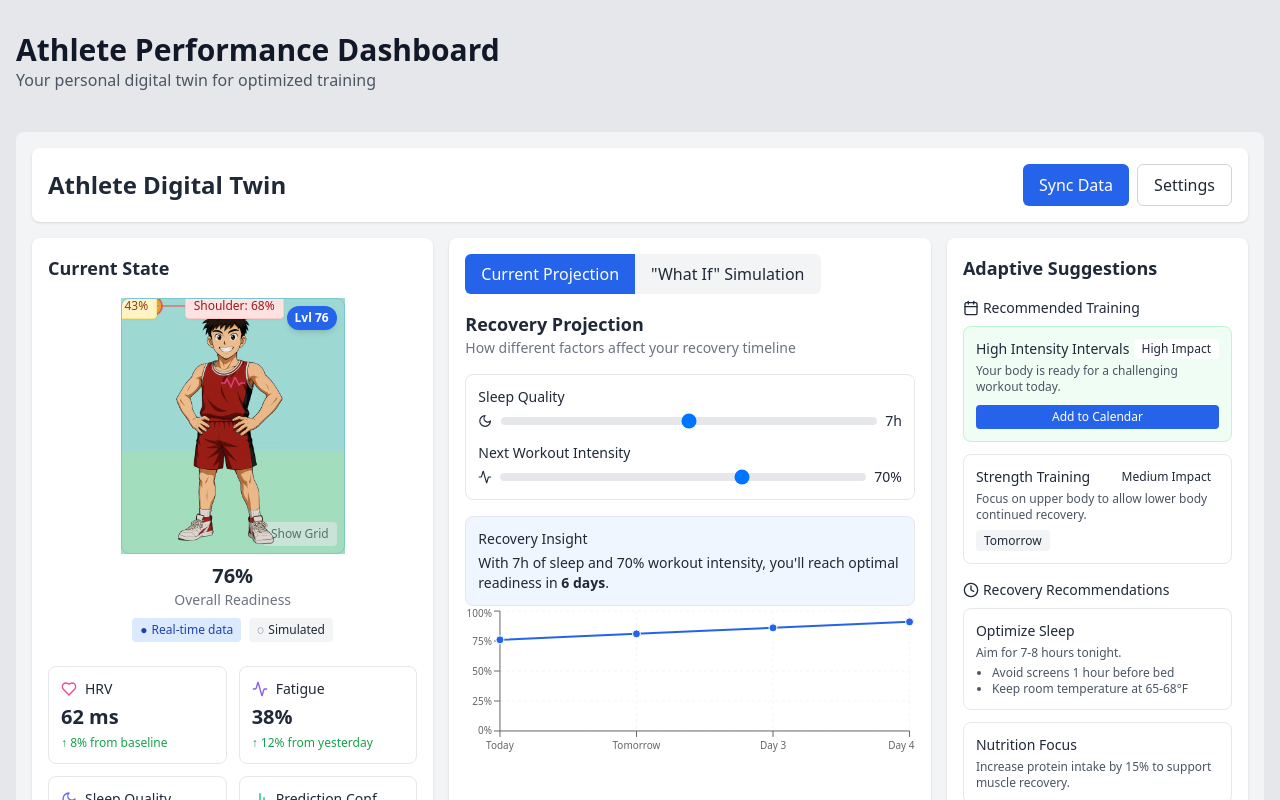
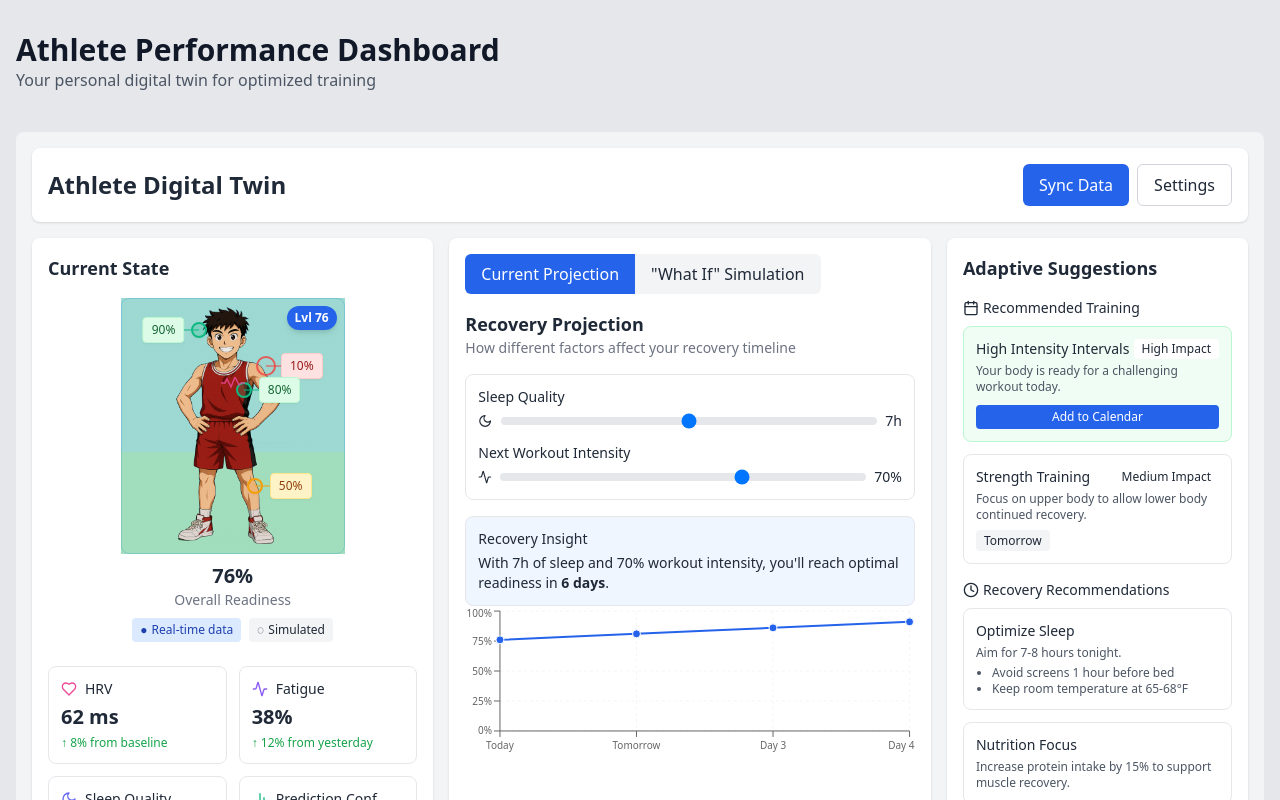
Before and after one commit to VolkerFelix/digital-twin-app, a React (Create React App) app: page / in a window 1280 px wide. Shown: the top 800 px of the page. Built offline with nearby package versions, Linux system fonts and the light colour scheme.

Commit message:
Fixed avatar

```diff
--- a/src/components/avatar/AvatarVisualization.jsx
+++ b/src/components/avatar/AvatarVisualization.jsx
@@ -1,4 +1,4 @@
-import React, { useEffect, useState } from 'react';
+import React, { useState } from 'react';
 import { useDigitalTwin } from '../../hooks/useDigitalTwin';
 import maleAvatar from '../../assets/images/avatar-male.png';
 
@@ -27,24 +27,11 @@ const AvatarVisualization = () => {
     }
   };
 
-  const positionMap = {
-    'right-shoulder': { x: '25%', y: '25%' },
-    'left-knee': { x: '40%', y: '75%' },
-    // Add more mappings as needed
-  };
-
-  // Log the body part status and position map for debugging
-  useEffect(() => {
-    if (debugMode) {
-      console.log("Body Part Status:", bodyPartStatus);
-      console.log("Position Map:", positionMap);
-    }
-  }, [bodyPartStatus, positionMap, debugMode]);
-
   return (
     <div className="flex flex-col items-center mb-6">
       <div className="relative mb-2">
         <div className="w-56 h-64 bg-white rounded-lg border border-blue-200 flex items-center justify-center overflow-hidden">
+          {/* Background gradient */}
           <div
             className="absolute inset-0"
             style={{
@@ -59,77 +46,53 @@ const AvatarVisualization = () => {
             style={{ backgroundColor: getReadinessColor(readinessScore) }}
           ></div>
 
-          <div className="relative z-10 h-60 flex items-center justify-center">
+          {/* Avatar container */}
+          <div className="relative z-10 h-60 w-full flex items-center justify-center">
             <div className="relative h-full w-auto flex items-center justify-center">
-              {/* Replace this with your actual image */}
+              {/* Avatar image */}
               <img
                 src={maleAvatar}
                 alt="Avatar"
                 className="h-full w-auto object-contain"
               />
 
-              {/* Debug grid - only shown in debug mode */}
+              {/* Debug grid */}
               {debugMode && (
-                <div className="absolute inset-0 grid grid-cols-4 grid-rows-4">
-                  {Array.from({ length: 16 }).map((_, index) => (
-                    <div
-                      key={index}
-                      className="border border-blue-300 opacity-50 flex items-center justify-center text-xs text-blue-500"
-                    >
-                      {Math.floor(index / 4) * 25}%, {(index % 4) * 25}%
-                    </div>
-                  ))}
+                <div className="absolute inset-0 grid grid-cols-10 grid-rows-10">
+                  {Array.from({ length: 100 }).map((_, index) => {
+                    const row = Math.floor(index / 10);
+                    const col = index % 10;
+                    return (
+                      <div
+                        key={index}
+                        className="border border-blue-300 opacity-50 flex items-center justify-center text-[6px] text-blue-500"
+                      >
+                        {col*10},{row*10}
+                      </div>
+                    );
+                  })}
                 </div>
               )}
             </div>
 
-            {/* Overlay indicators for body parts */}
+            {/* Body part indicators */}
             <div className="absolute inset-0">
               {bodyPartStatus.map((part) => {
-                // Check if we have a mapping for this part.id
-                // If we do, use it; otherwise fall back to the part's original position
-                const mappedPosition = positionMap[part.id];
-
-                // Create the final position style object
-                const positionStyle = mappedPosition
-                  ? { top: mappedPosition.y, left: mappedPosition.x }
-                  : {
-                      top: `${part.position.y / 200 * 100}%`,
-                      left: `${part.position.x / 120 * 100}%`
-                    };
-
-                // Log the position being used for this part (in debug mode)
-                if (debugMode) {
-                  console.log(`Part ${part.id} position:`, positionStyle);
-                }
-
-                // Determine size and animation based on severity
-                const sizeClass = part.severity > 60 ? 'w-5 h-5' : 'w-4 h-4';
-                const animationClass = part.severity > 60 ? 'animate-pulse' : '';
+                // Determine size and animation based on readiness
+                const sizeClass = part.readiness < 40 ? 'w-5 h-5' : 'w-4 h-4';
+                const animationClass = part.readiness < 40 ? 'animate-pulse' : '';
 
                 return (
-                  <div key={part.id} className="absolute">
+                  <div key={part.id} className="absolute" style={{ left: 0, top: 0, width: '100%', height: '100%' }}>
                     {/* Highlight circle */}
                     <div
                       className={`absolute rounded-full ${sizeClass} ${animationClass} border-2 shadow-sm`}
                       style={{
-                        ...positionStyle,
-                        backgroundColor: `${getStatusColor(part.status)}${Math.round(part.severity / 100 * 70).toString(16).padStart(2, '0')}`,
+                        left: `${part.position.x}%`,
+                        top: `${part.position.y}%`,
+                        backgroundColor: `${getStatusColor(part.status)}${Math.round(part.readiness / 100 * 70).toString(16).padStart(2, '0')}`,
                         borderColor: getStatusColor(part.status),
                         transform: 'translate(-50%, -50%)'
-                      }}
-                    />
-
-                    {/* Tooltip line */}
-                    <div
-                      className="absolute h-px w-8"
-                      style={{
-                        ...positionStyle,
-                        left: part.tooltipPosition === 'right'
-                          ? `calc(${positionStyle.left} + 0px)`
-                          : `calc(${positionStyle.left} - 32px)`,
-                        backgroundColor: getStatusColor(part.status),
-                        transform: 'translateY(-50%)'
                       }}
                     />
 
@@ -141,15 +104,32 @@ const AvatarVisualization = () => {
                         'bg-green-100 text-green-800 border-green-200'
                       } border shadow-sm`}
                       style={{
-                        ...positionStyle,
                         left: part.tooltipPosition === 'right'
-                          ? `calc(${positionStyle.left} + 32px)`
-                          : `calc(${positionStyle.left} - 72px)`,
-                        transform: 'translateY(-50%)'
+                          ? `calc(${part.position.x}% + 15px)`
+                          : `calc(${part.position.x}% - 15px)`,
+                        top: `${part.position.y}%`,
+                        transform: part.tooltipPosition === 'right'
+                          ? 'translate(0, -50%)'
+                          : 'translate(-100%, -50%)'
                       }}
                     >
-                      {part.name}: {part.severity}%
+                      {part.readiness}%
                     </div>
+
+                    {/* Connecting line */}
+                    <div
+                      className="absolute h-px"
+                      style={{
+                        top: `${part.position.y}%`,
+                        left: part.tooltipPosition === 'right'
+                          ? `${part.position.x}%`
+                          : `calc(${part.position.x}% - 15px)`,
+                        width: '15px',
+                        backgroundColor: getStatusColor(part.status),
+                        transform: 'translateY(-50%)',
+                        transformOrigin: part.tooltipPosition === 'right' ? 'left' : 'right'
+                      }}
+                    />
                   </div>
                 );
               })}
@@ -172,14 +152,6 @@ const AvatarVisualization = () => {
           <div className="absolute top-2 right-2 bg-blue-600 px-2 py-1 rounded-full text-xs font-bold text-white shadow-md">
             Lvl {readinessScore}
           </div>
-
-          {/* Debug toggle button */}
-          <button
-            className="absolute bottom-2 right-2 text-xs bg-gray-200 px-2 py-1 rounded opacity-60 hover:opacity-100"
-            onClick={() => setDebugMode(!debugMode)}
-          >
-            {debugMode ? 'Hide Grid' : 'Show Grid'}
-          </button>
         </div>
       </div>
 
--- a/src/context/DigitalTwinContext.js
+++ b/src/context/DigitalTwinContext.js
@@ -1,5 +1,4 @@
 import React, { createContext, useReducer, useContext, useEffect } from 'react';
-import { fetchAthleteData, fetchHistoricalData } from '../services/api';
 
 // Initial state
 const initialState = {
@@ -14,19 +13,35 @@ const initialState = {
   },
   bodyPartStatus: [
     {
-      id: 'right-shoulder',
+        id: 'left-shoulder',
         name: 'Shoulder',
-      position: { x: 85, y: 50 },
+        position: { x: 65, y: 25 },
         status: 'injured',
-      severity: 68,
+        readiness: 10,
         tooltipPosition: 'right'
     },
     {
         id: 'left-knee',
         name: 'Knee',
-      position: { x: 45, y: 160 },
+        position: { x: 60, y: 75 },
         status: 'recovering',
-      severity: 43,
+        readiness: 50,
+        tooltipPosition: 'right'
+    },
+    {
+        id: 'heart',
+        name: 'Heart',
+        position: { x: 55, y: 35 },
+        status: 'optimal',
+        readiness: 80,
+        tooltipPosition: 'right'
+    },
+    {
+        id: 'mind',
+        name: 'Mind',
+        position: { x: 35, y: 10 },
+        status: 'optimal',
+        readiness: 90,
         tooltipPosition: 'left'
       }
   ],
@@ -185,29 +200,6 @@ const DigitalTwinContext = createContext();
 export const DigitalTwinProvider = ({ children }) => {
   const [state, dispatch] = useReducer(digitalTwinReducer, initialState);
 
-  // Actions
-  const fetchData = async () => {
-    dispatch({ type: ActionTypes.FETCH_DATA_START });
-    try {
-      // In a real app, these would be API calls
-      const athleteData = await fetchAthleteData();
-      const historicalData = await fetchHistoricalData();
-
-      dispatch({
-        type: ActionTypes.FETCH_DATA_SUCCESS,
-        payload: {
-          ...athleteData,
-          historicalData
-        }
-      });
-    } catch (error) {
-      dispatch({
-        type: ActionTypes.FETCH_DATA_ERROR,
-        payload: error.message
-      });
-    }
-  };
-
   const updateSimulation = (simulationParams) => {
     dispatch({
       type: ActionTypes.UPDATE_SIMULATION,
@@ -232,7 +224,6 @@ export const DigitalTwinProvider = ({ children }) => {
     <DigitalTwinContext.Provider
       value={{
         ...state,
-        fetchData,
         updateSimulation,
         addToCalendar
       }}
--- a/src/services/api.js
+++ /dev/null
@@ -1,164 +0,0 @@
-/**
- * API service for fetching data from the server
- *
- * This is a mock implementation that returns static data
- * In a real application, this would make actual API calls
- */
-
-// Mock API response delay
-const MOCK_DELAY = 500;
-
-// Mock athlete data
-const mockAthleteData = {
-  readinessScore: 76,
-  fatigueLevel: 38,
-  confidenceScore: 87,
-  hrvReading: 62,
-  sleepData: {
-    duration: 7.2,
-    quality: 'Normal',
-    trend: 'stable'
-  },
-  bodyPartStatus: [
-    {
-      id: 'right-shoulder',
-      name: 'Shoulder',
-      position: { x: 85, y: 50 },
-      status: 'injured',
-      severity: 68,
-      tooltipPosition: 'right'
-    },
-    {
-      id: 'left-knee',
-      name: 'Knee',
-      position: { x: 45, y: 160 },
-      status: 'recovering',
-      severity: 43,
-      tooltipPosition: 'left'
-    }
-  ]
-};
-
-// Mock historical data
-const mockHistoricalData = {
-  readiness: [
-    { date: '2023-04-17', value: 65 },
-    { date: '2023-04-18', value: 68 },
-    { date: '2023-04-19', value: 72 },
-    { date: '2023-04-20', value: 74 },
-    { date: '2023-04-21', value: 71 },
-    { date: '2023-04-22', value: 73 },
-    { date: '2023-04-23', value: 76 }
-  ],
-  hrv: [
-    { date: '2023-04-17', value: 56 },
-    { date: '2023-04-18', value: 58 },
-    { date: '2023-04-19', value: 57 },
-    { date: '2023-04-20', value: 59 },
-    { date: '2023-04-21', value: 60 },
-    { date: '2023-04-22', value: 61 },
-    { date: '2023-04-23', value: 62 }
-  ],
-  sleep: [
-    { date: '2023-04-17', duration: 6.5, quality: 'Poor' },
-    { date: '2023-04-18', duration: 7.0, quality: 'Normal' },
-    { date: '2023-04-19', duration: 7.5, quality: 'Good' },
-    { date: '2023-04-20', duration: 7.8, quality: 'Good' },
-    { date: '2023-04-21', duration: 6.8, quality: 'Normal' },
-    { date: '2023-04-22', duration: 7.3, quality: 'Normal' },
-    { date: '2023-04-23', duration: 7.2, quality: 'Normal' }
-  ]
-};
-
-/**
- * Fetch current athlete data
- * @returns {Promise<Object>} Promise that resolves to athlete data
- */
-export const fetchAthleteData = async () => {
-  // Simulate API call delay
-  await new Promise(resolve => setTimeout(resolve, MOCK_DELAY));
-
-  // In a real app, this would be a fetch call:
-  // const response = await fetch('/api/athlete/data');
-  // const data = await response.json();
-
-  return { ...mockAthleteData };
-};
-
-/**
- * Fetch historical athlete data
- * @returns {Promise<Object>} Promise that resolves to historical data
- */
-export const fetchHistoricalData = async () => {
-  // Simulate API call delay
-  await new Promise(resolve => setTimeout(resolve, MOCK_DELAY));
-
-  // In a real app, this would be a fetch call:
-  // const response = await fetch('/api/athlete/history');
-  // const data = await response.json();
-
-  return { ...mockHistoricalData };
-};
-
-/**
- * Update athlete training calendar
- * @param {Object} trainingData Training session data to add to calendar
- * @returns {Promise<Object>} Promise that resolves to updated calendar
- */
-export const updateTrainingCalendar = async (trainingData) => {
-  // Simulate API call delay
-  await new Promise(resolve => setTimeout(resolve, MOCK_DELAY));
-
-  // In a real app, this would be a POST request:
-  // const response = await fetch('/api/athlete/calendar', {
-  //   method: 'POST',
-  //   headers: {
-  //     'Content-Type': 'application/json',
-  //   },
-  //   body: JSON.stringify(trainingData),
-  // });
-  // const data = await response.json();
-
-  // Mock response
-  return {
-    success: true,
-    message: 'Calendar updated successfully',
-    data: {
-      id: 'calendar-entry-123',
-      ...trainingData
-    }
-  };
-};
-
-/**
- * Submit athlete feedback on recommendations
- * @param {Object} feedbackData Feedback data
- * @returns {Promise<Object>} Promise that resolves to feedback submission result
- */
-export const submitFeedback = async (feedbackData) => {
-  // Simulate API call delay
-  await new Promise(resolve => setTimeout(resolve, MOCK_DELAY));
-
-  // In a real app, this would be a POST request:
-  // const response = await fetch('/api/athlete/feedback', {
-  //   method: 'POST',
-  //   headers: {
-  //     'Content-Type': 'application/json',
-  //   },
-  //   body: JSON.stringify(feedbackData),
-  // });
-  // const data = await response.json();
-
-  // Mock response
-  return {
-    success: true,
-    message: 'Feedback submitted successfully'
-  };
-};
-
-export default {
-  fetchAthleteData,
-  fetchHistoricalData,
-  updateTrainingCalendar,
-  submitFeedback
-};
```
Also changed, not shown: src/components/avatar/BodyPartHighlight.jsx (+6 -6 lines). Lines whose indentation alone changed are shown as unchanged.
